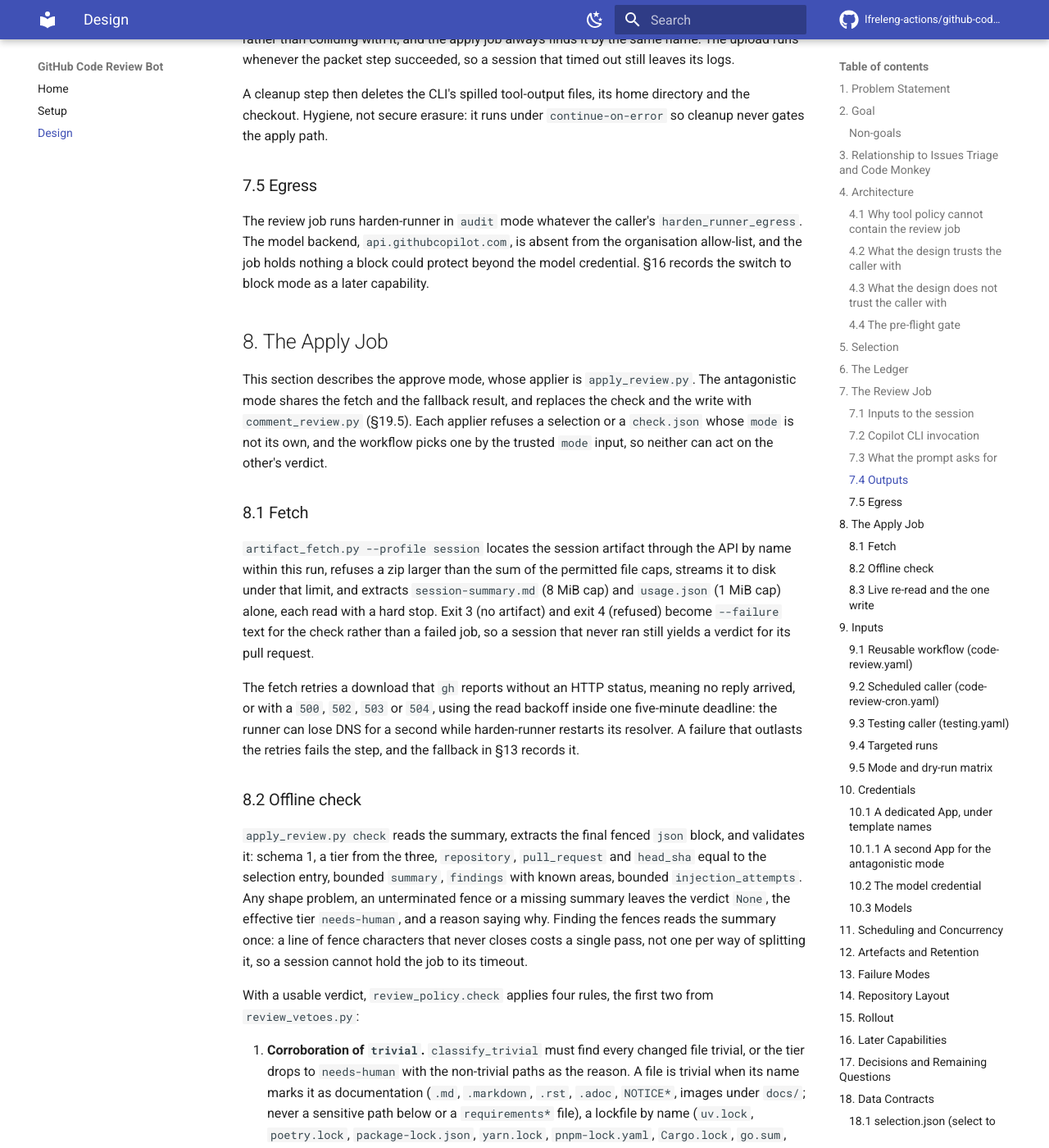
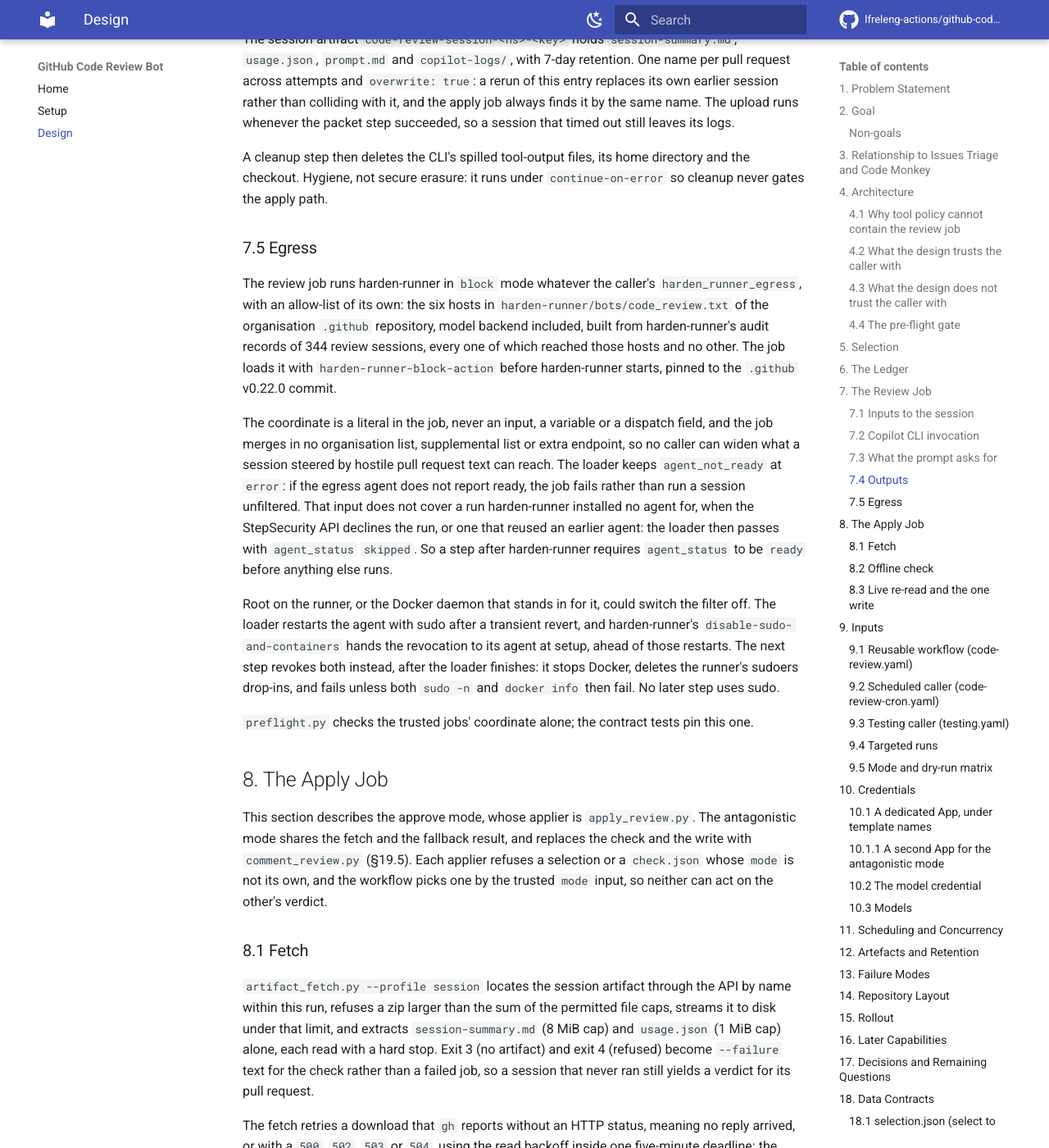
Before and after one commit to lfreleng-actions/github-code-review-bot, an MkDocs documentation site: the page built from docs/DESIGN.md, in a window 1280 px wide and 1400 px high, scrolled down 12998 px. Shown: the whole window at 82% size. Built offline with MkDocs 1.6.1 and Material for MkDocs 9.7.7, drawn with Linux system fonts in a browser that asks for light colours; comment, search, counter and statistics services are not loaded; some of the changed text lies outside the part shown.

Commit message:
CI(review): Block agent egress to the bot list
The review job ran harden-runner in audit mode because the model
backend was missing from the organisation allow-list, so a session
steered by hostile pull request text could send the model PAT, the
runtime token or the packet to any host.

The organisation .github repository now publishes an allow-list for
this job, bots/code_review.txt, built from harden-runner's audit
records of 344 review sessions. Load it with
harden-runner-block-action, pinned to the v0.22.0 commit, and switch
harden-runner to block mode on it, in both modes.

The coordinate is a literal in the job, never an input or variable,
and nothing is merged into it, so no caller can widen what the agent
reaches. agent_not_ready keeps its default, error, so the job fails
rather than run a session unfiltered. preflight.py, shared verbatim
with bots-template, is unchanged; the contract tests pin this
coordinate instead. DESIGN.md and README.md drop the audit wording.

Review round 1, two Copilot findings, both fixed:

- A run the StepSecurity API declines gets no agent, and the loader
  then passes with agent_status 'skipped' despite agent_not_ready:
  error. The loader now has the id 'egress', and a 'Require enforced
  egress' step after harden-runner fails unless agent_status is
  'ready'.
- harden-runner left sudo and the Docker daemon in place, either of
  which could switch the filter off. A 'Revoke sudo and containers'
  step, after the loader's sudo-based agent restarts and before any
  pull request content runs, stops Docker, deletes the sudoers
  drop-ins and fails unless sudo -n and docker info then fail.
  harden-runner's disable-sudo-and-containers is not used: it hands
  the revocation to the agent at setup, ahead of those restarts.

DESIGN.md §4.1 and §7.5 and README.md describe both steps.

Co-authored-by: Copilot <223556219+Copilot@users.noreply.github.com>
Signed-off-by: lf-releng-code-monkey-bot[bot] <332050256+lf-releng-code-monkey-bot[bot]@users.noreply.github.com>

```diff
--- a/docs/DESIGN.md
+++ b/docs/DESIGN.md
@@ -195,11 +195,15 @@ credential: `COPILOT_GITHUB_TOKEN` is a fine-grained PAT with Copilot
 Requests and no repository grants, and the job-native token carries
 `contents: read` alone, with `persist-credentials: false` on every
 checkout. Whatever the session does, it cannot approve, comment,
-push or read a private repository. Its sole product is text, and
-the apply job treats that text as hostile input: bounded on fetch,
-parsed into a validated shape, cross-checked against the trusted
-selection, corroborated against the diff, and then re-verified
-against the live pull request before the one write.
+push or read a private repository, and harden-runner blocks its
+egress to the hosts a review session needs, with sudo and the Docker
+daemon revoked before the session starts (§7.5), so it cannot send
+the model credential or the packet anywhere else. Its sole product
+is text, and the apply job treats that text as hostile input:
+bounded on fetch, parsed into a validated shape, cross-checked
+against the trusted selection, corroborated against the diff, and
+then re-verified against the live pull request before the one
+write.
 
 ### 4.2 What the design trusts the caller with
 
@@ -619,12 +623,37 @@ path.
 
 ### 7.5 Egress
 
-The review job runs harden-runner in `audit` mode whatever the
-caller's `harden_runner_egress`. The model backend,
-`api.githubcopilot.com`, is absent from the organisation allow-list,
-and the job holds nothing a block could protect beyond the model
-credential. §16 records the switch to block mode as a later
-capability.
+The review job runs harden-runner in `block` mode whatever the
+caller's `harden_runner_egress`, with an allow-list of its own: the
+six hosts in `harden-runner/bots/code_review.txt` of the
+organisation `.github` repository, model backend included, built
+from harden-runner's audit records of 344 review sessions, every one
+of which reached those hosts and no other. The job loads it with
+`harden-runner-block-action` before harden-runner starts, pinned to
+the `.github` v0.22.0 commit.
+
+The coordinate is a literal in the job, never an input, a variable
+or a dispatch field, and the job merges in no organisation list,
+supplemental list or extra endpoint, so no caller can widen what a
+session steered by hostile pull request text can reach. The loader
+keeps `agent_not_ready` at `error`: if the egress agent does not
+report ready, the job fails rather than run a session unfiltered.
+That input does not cover a run harden-runner installed no agent for,
+when the StepSecurity API declines the run, or one that reused an
+earlier agent: the loader then passes with `agent_status` `skipped`.
+So a step after harden-runner requires `agent_status` to be `ready`
+before anything else runs.
+
+Root on the runner, or the Docker daemon that stands in for it, could
+switch the filter off. The loader restarts the agent with sudo after a
+transient revert, and harden-runner's `disable-sudo-and-containers`
+hands the revocation to its agent at setup, ahead of those restarts.
+The next step revokes both instead, after the loader finishes: it stops
+Docker, deletes the runner's sudoers drop-ins, and fails unless both
+`sudo -n` and `docker info` then fail. No later step uses sudo.
+
+`preflight.py` checks the trusted jobs' coordinate alone; the
+contract tests pin this one.
 
 ## 8. The Apply Job
 
@@ -1401,9 +1430,6 @@ at threshold 100.
 
 ## 16. Later Capabilities
 
-- **Block-mode egress for the review job**, once the organisation
-  allow-list carries the Copilot backend. The job would then share
-  the trusted jobs' `harden_runner_egress` rather than forcing `audit`.
 - **A supplemental notification channel** for `needs-human`
   verdicts, if humans want one beyond the run report: a digest
   issue, a chat message, or a label on the pull request. Each is a
@@ -2003,7 +2029,8 @@ anything else, so no caller can configure this mode to approve.
 
 The review job does not change: the same packet, the same
 credential-free checkout, the same confined CLI with the model
-credential alone. The
+credential alone, and the same block-mode egress to the review
+job's own allow-list (§7.5). The
 runtime context names the mode and says the trusted job may comment
 and never approve.
 
```
Also changed, not shown: README.md (+2 -1 lines), 2 other files.
